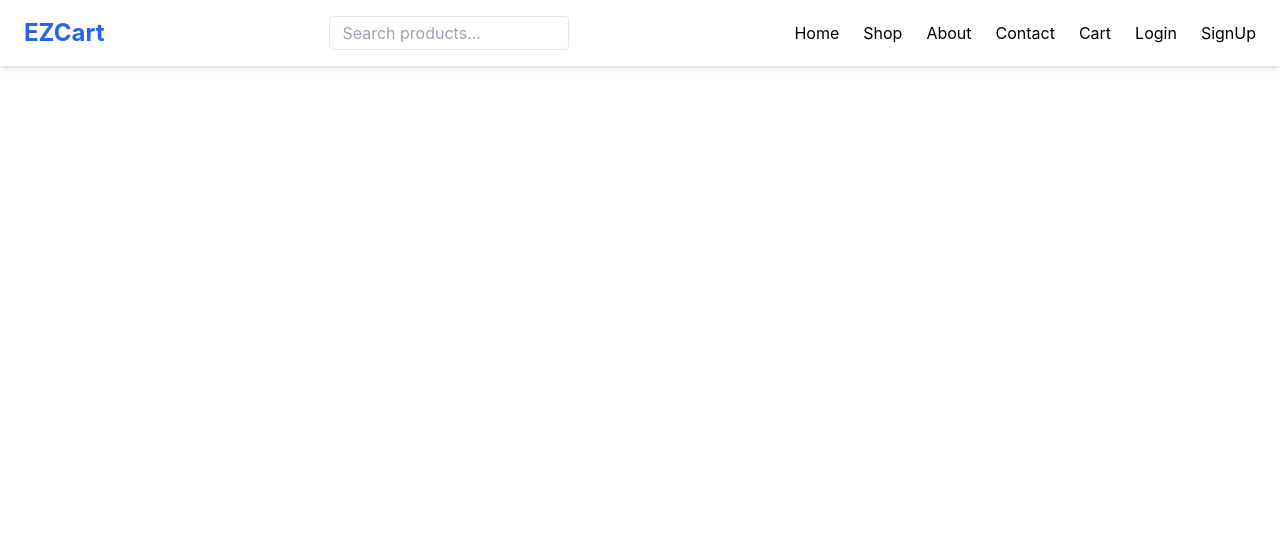
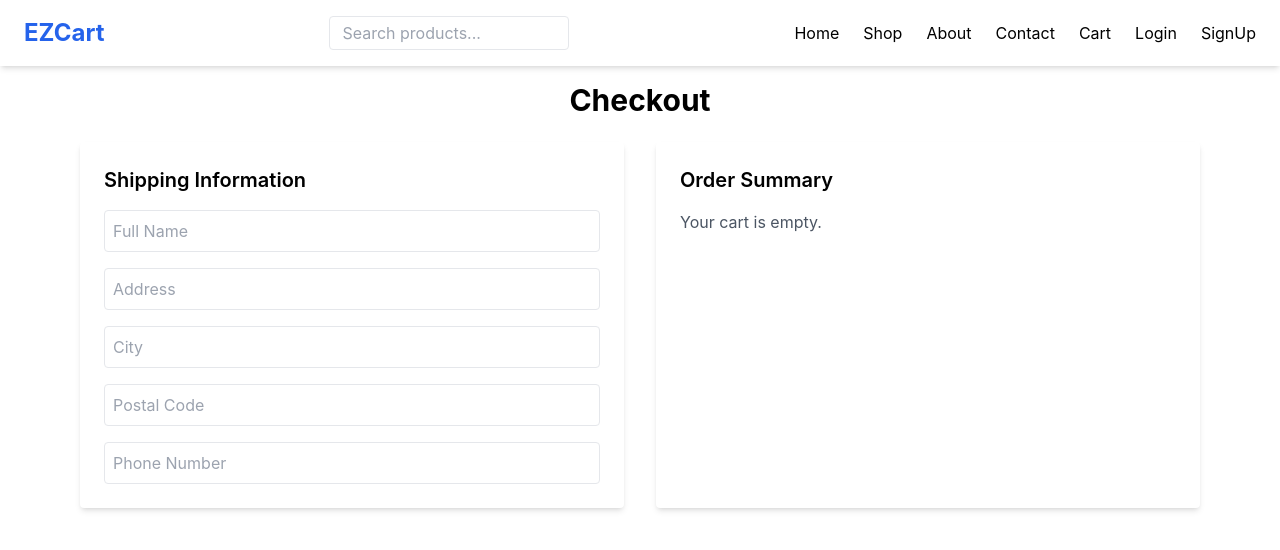
Before and after one commit to 2kAiwithAnmol/EZCart, a React (Create React App) app: page /checkout in a window 1280 px wide. Shown: the top 550 px of the page. Built offline with nearby package versions, Linux system fonts and the light colour scheme.

Commit message:
Checkout page design (UI only)

```diff
--- a/src/App.js
+++ b/src/App.js
@@ -10,6 +10,7 @@ import { CartProvider } from "./context/CartContext";
 import { AuthProvider } from "./context/AuthContext";
 import PrivateRoute from "./components/PrivateRoute";
 import ScrollToTop from "./components/ScrollToTop";
+import Checkout from "./components/Checkout";
 
 function App() {
   const [searchTerm, setSearchTerm] = useState("");
@@ -23,6 +24,7 @@ function App() {
             <Route path="/" element={<Home searchTerm={searchTerm}/>} />
             <Route path="/product/:id" element={<ProductDetails />} />
             <Route path="/cart" element={<PrivateRoute><Cart /></PrivateRoute>} />
+            <Route path="/checkout" element={<Checkout />} />
             <Route path="/login" element={<Login />} />
             <Route path="/signup" element={<Signup />} />
           </Routes>
--- /dev/null
+++ b/src/components/Checkout.jsx
@@ -0,0 +1,81 @@
+import React from "react";
+import { useCart } from "../context/CartContext";
+
+const Checkout = () => {
+  const { cartItems } = useCart();
+
+  const calculateTotal = () => {
+    return cartItems.reduce(
+      (total, item) => total + item.price * item.quantity,
+      0
+    );
+  };
+
+  return (
+    <div className="max-w-6xl mx-auto p-4">
+      <h1 className="text-3xl font-bold mb-6 text-center">Checkout</h1>
+
+      <div className="grid md:grid-cols-2 gap-8">
+        {/* Shipping Form */}
+        <div className="bg-white p-6 rounded shadow-md">
+          <h2 className="text-xl font-semibold mb-4">Shipping Information</h2>
+          <form className="space-y-4">
+            <input type="text" placeholder="Full Name" className="w-full border p-2 rounded" />
+            <input type="text" placeholder="Address" className="w-full border p-2 rounded" />
+            <input type="text" placeholder="City" className="w-full border p-2 rounded" />
+            <input type="text" placeholder="Postal Code" className="w-full border p-2 rounded" />
+            <input type="text" placeholder="Phone Number" className="w-full border p-2 rounded" />
+          </form>
+        </div>
+
+        {/* Order Summary */}
+        <div className="bg-white p-6 rounded shadow-md">
+          <h2 className="text-xl font-semibold mb-4">Order Summary</h2>
+
+          {cartItems.length === 0 ? (
+            <p className="text-gray-600">Your cart is empty.</p>
+          ) : (
+            <div className="space-y-4">
+              {cartItems.map((item) => (
+                <div
+                  key={item.id}
+                  className="flex items-center justify-between gap-4 border-b pb-4"
+                >
+                  <img
+                    src={item.image}
+                    alt={item.title}
+                    className="w-16 h-16 object-cover rounded"
+                  />
+                  <div className="flex-1">
+                    <p className="font-medium">{item.title}</p>
+                    <p className="text-sm text-gray-500">
+                      Qty: {item.quantity} x ₹{item.price}
+                    </p>
+                  </div>
+                  <p className="font-semibold">
+                    ₹{item.price * item.quantity}
+                  </p>
+                </div>
+              ))}
+
+              <div className="flex justify-between mt-4 font-semibold">
+                <span>Subtotal:</span>
+                <span>₹{calculateTotal()}</span>
+              </div>
+              <div className="flex justify-between text-lg font-bold">
+                <span>Total:</span>
+                <span>₹{calculateTotal()}</span>
+              </div>
+
+              <button className="w-full bg-green-600 hover:bg-green-700 text-white font-semibold py-2 rounded mt-4">
+                Place Order
+              </button>
+            </div>
+          )}
+        </div>
+      </div>
+    </div>
+  );
+};
+
+export default Checkout;
--- a/src/components/Navbar.jsx
+++ b/src/components/Navbar.jsx
@@ -69,6 +69,7 @@ const Navbar = ({ searchTerm, setSearchTerm }) => {
           </Link>
         </li>
 
+
         {!isAuthenticated ? (
           <>
             <li><Link to="/login" onClick={() => setMenuOpen(false)}>Login</Link></li>
--- a/src/components/ProductCard.jsx
+++ b/src/components/ProductCard.jsx
@@ -21,7 +21,12 @@ const ProductCard = ({ product }) => {
 
       <button
         className="mt-2 px-4 py-1 bg-blue-600 text-white rounded hover:bg-blue-700 transition duration-200"
-        onClick={() => addToCart(product)}
+        onClick={() =>
+  addToCart({
+    ...product,
+    image: product.images?.[0] || "https://via.placeholder.com/600x400",
+  })
+}
       >
         Add to Cart
       </button>
--- a/src/pages/Cart.jsx
+++ b/src/pages/Cart.jsx
@@ -1,8 +1,12 @@
 import React from "react";
 import { useCart } from "../context/CartContext";
+import { Link } from "react-router-dom";
 
 const Cart = () => {
   const { cartItems, updateQuantity, removeFromCart } = useCart();
+
+  // Total price calculate kar rahe hain
+  const totalAmount = cartItems.reduce((acc, item) => acc + item.price * item.quantity, 0);
 
   return (
     <div className="p-4 sm:p-4">
@@ -12,9 +16,13 @@ const Cart = () => {
           Your cart is empty
         </div>
       ) : (
+        <>
           <div className="space-y-6">
             {cartItems.map((item) => (
-            <div key={item.id} className="flex flex-col sm:flex-row items-center bg-white shadow-md rounded-lg p-4">
+              <div
+                key={item.id}
+                className="flex flex-col sm:flex-row items-center bg-white shadow-md rounded-lg p-4"
+              >
                 <img
                   src={item.images?.[0] || "https://via.placeholder.com/150x150"}
                   alt={item.title}
@@ -23,17 +31,47 @@ const Cart = () => {
 
                 <div className="sm:ml-6 flex-1 text-center sm:text-left">
                   <h2 className="text-xl font-bold">{item.name}</h2>
-                <p className="text-green-600 font-semibold">{item.price}</p>
+                  <p className="text-green-600 font-semibold">₹{item.price}</p>
                 </div>
                 <div className="flex items-center justify-center space-x-4 mt-4 sm:mt-0">
-                <button onClick={() => updateQuantity(item.id, -1)} className="px-3 py-1 bg-blue-500 text-white rounded hover:bg-blue-600">-</button>
+                  <button
+                    onClick={() => updateQuantity(item.id, -1)}
+                    className="px-3 py-1 bg-blue-500 text-white rounded hover:bg-blue-600"
+                  >
+                    -
+                  </button>
                   <span>{item.quantity}</span>
-                <button onClick={() => updateQuantity(item.id, 1)} className="px-3 py-1 bg-blue-500 text-white rounded hover:bg-blue-600">+</button>
+                  <button
+                    onClick={() => updateQuantity(item.id, 1)}
+                    className="px-3 py-1 bg-blue-500 text-white rounded hover:bg-blue-600"
+                  >
+                    +
+                  </button>
                 </div>
-              <button onClick={() => removeFromCart(item.id)} className="ml-4 text-red-600 font-semibold">Remove</button>
+                <button
+                  onClick={() => removeFromCart(item.id)}
+                  className="ml-4 text-red-600 font-semibold"
+                >
+                  Remove
+                </button>
               </div>
             ))}
           </div>
+
+          {/* Total Amount Display */}
+          <div className="mt-6 text-right text-xl font-bold">
+            Total: ₹{totalAmount}
+          </div>
+
+          {/* Proceed to Checkout Button */}
+          <div className="mt-6 text-right">
+            <Link to="/checkout">
+              <button className="bg-green-600 text-white px-6 py-2 rounded hover:bg-green-700">
+                Proceed to Checkout
+              </button>
+            </Link>
+          </div>
+        </>
       )}
     </div>
   );
```
Lines whose indentation alone changed are shown as unchanged.
